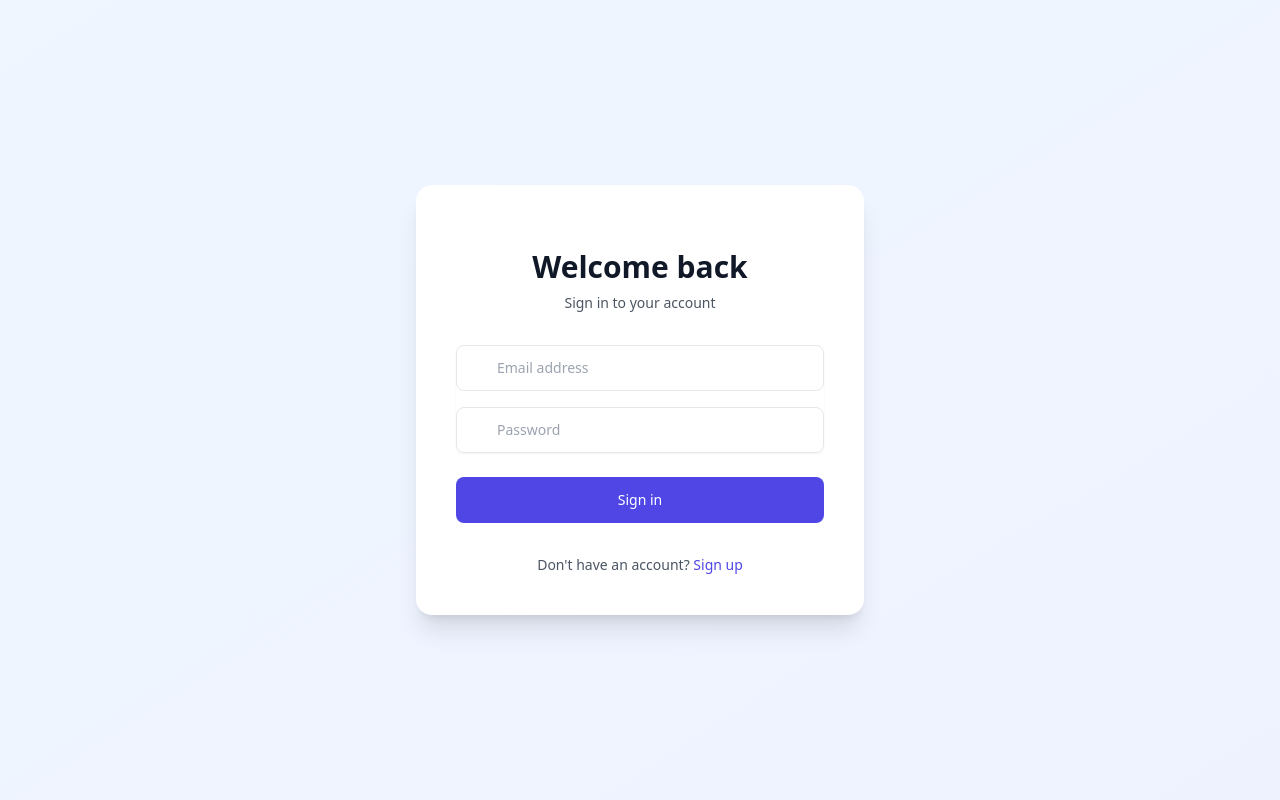
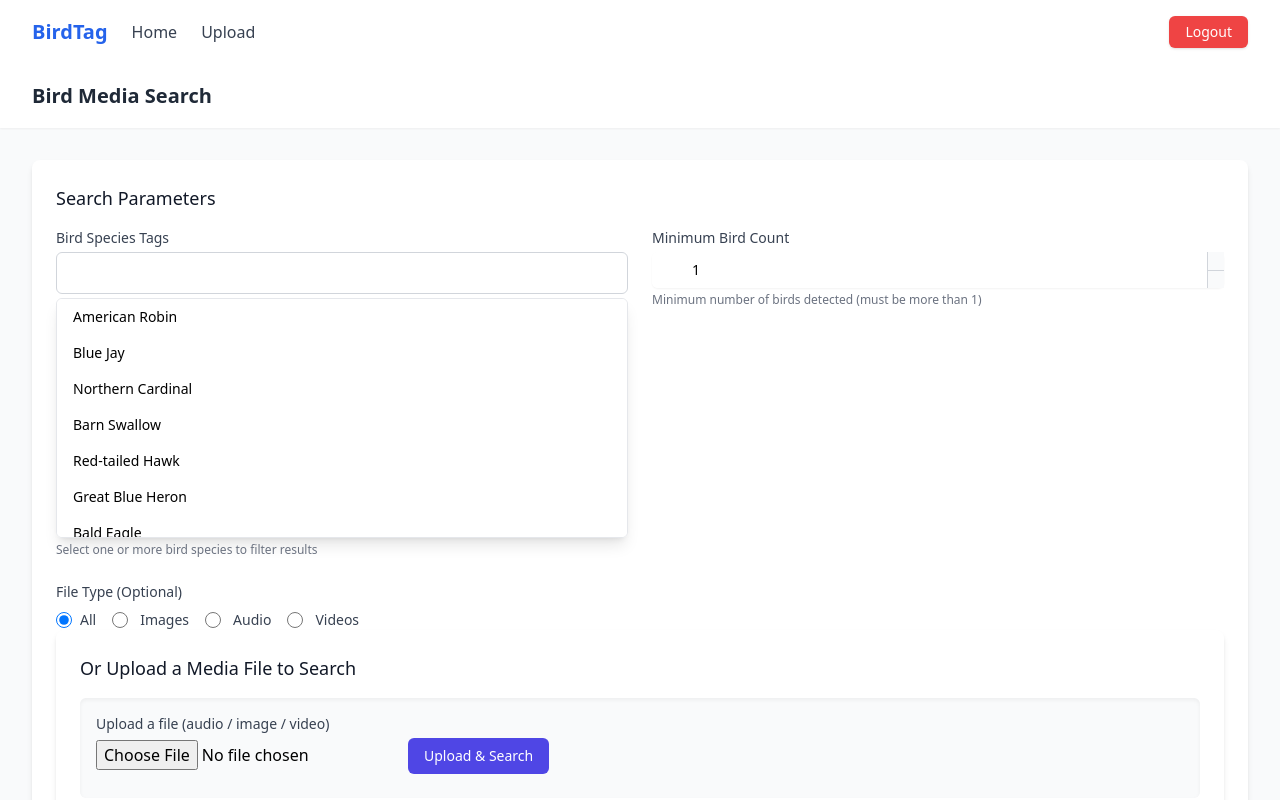
Before and after one commit to YanuoZhang/BirdTag, a React (Vite) app in the folder birdtag-ui/: page / in a window 1280 px wide. Before the commit this address led to /login. Shown: the top 800 px of the page. Built offline with nearby package versions, Linux system fonts and the light colour scheme; what react-oidc-context would draw is missing.

Commit message:
add upload

```diff
--- a/birdtag-ui/src/pages/ConfirmSignup.tsx
+++ b/birdtag-ui/src/pages/ConfirmSignup.tsx
@@ -73,7 +73,7 @@ const ConfirmSignup = () => {
           Confirm Your Account
         </h2>
         <p className="mt-2 text-center text-sm text-gray-600">
-          We’ve sent a code to <span className="font-medium">{email}</span>
+          We have sent a code to <span className="font-medium">{email}</span>
         </p>
       </div>
 
@@ -129,7 +129,7 @@ const ConfirmSignup = () => {
           </form>
 
           <div className="mt-6 text-center text-sm text-gray-600">
-            Didn’t receive the code? <span className="text-blue-600">Check your spam folder</span> or{" "}
+            Didnt receive the code? <span className="text-blue-600">Check your spam folder</span> or{" "}
             <button className="underline text-blue-600">resend</button> (optional)
           </div>
         </div>
--- a/birdtag-ui/src/pages/Home.tsx
+++ b/birdtag-ui/src/pages/Home.tsx
@@ -11,11 +11,8 @@ const Home = () => {
     const token = localStorage.getItem("idToken");
     if (token) {
       setIsAuthenticated(true);
-    } else {
-      navigate("/login");
     }
   }, []);
-
 
   const [isLoading, setIsLoading] = useState(false);
   const [viewMode, setViewMode] = useState<"grid" | "list">("grid");
@@ -242,31 +239,6 @@ const Home = () => {
             <h1 className="text-xl font-semibold text-gray-800">
               Bird Media Search
             </h1>
-          </div>
-          <div className="flex items-center space-x-4">
-            {isAuthenticated ? (
-              <>
-                <div className="flex items-center">
-                  <span className="text-sm text-gray-600 mr-2">John Doe</span>
-                  <div className="h-8 w-8 rounded-full bg-indigo-600 flex items-center justify-center text-white">
-                    <i className="fas fa-user text-xs"></i>
-                  </div>
-                </div>
-                <button
-                  className="text-sm text-gray-600 hover:text-gray-900 !rounded-button whitespace-nowrap cursor-pointer"
-                  onClick={() => setIsAuthenticated(false)}
-                >
-                  Log out
-                </button>
-              </>
-            ) : (
-              <button
-                className="px-4 py-2 bg-indigo-600 text-white text-sm font-medium rounded-md hover:bg-indigo-700 !rounded-button whitespace-nowrap cursor-pointer"
-                onClick={() => setIsAuthenticated(true)}
-              >
-                Log in
-              </button>
-            )}
           </div>
         </div>
       </header>
--- a/birdtag-ui/src/pages/Layout.tsx
+++ b/birdtag-ui/src/pages/Layout.tsx
@@ -1,18 +1,50 @@
-// Layout.tsx
-import { Outlet, Link } from 'react-router-dom';
+import { Outlet, Link, useNavigate } from 'react-router-dom';
 
 export default function Layout() {
+  const navigate = useNavigate();
+
+  const handleLogout = () => {
+    localStorage.removeItem("idToken");
+    localStorage.removeItem("accessToken");
+    localStorage.removeItem("refreshToken");
+    navigate("/login");
+  };
+
   return (
-    <div>
-      <nav>
-        <Link to="/">Home</Link> |
-        <Link to="/login">Login</Link>
-         <Link to="/signup">Signup</Link>
-        <Link to="/upload">Upload</Link>
+    <div className="min-h-screen flex flex-col bg-gray-50">
+      {/* Navigation Bar */}
+      <nav className="bg-white shadow-sm">
+        <div className="max-w-7xl mx-auto px-4 sm:px-6 lg:px-8 py-4 flex items-center justify-between">
+          <div className="flex space-x-6 items-center">
+            <span className="text-xl font-bold text-blue-600">BirdTag</span>
+            <Link
+              to="/"
+              className="text-gray-700 hover:text-blue-600 font-medium"
+            >
+              Home
+            </Link>
+            <Link
+              to="/upload"
+              className="text-gray-700 hover:text-blue-600 font-medium"
+            >
+              Upload
+            </Link>
+          </div>
+          <button
+            onClick={handleLogout}
+            className="bg-red-500 hover:bg-red-600 text-white px-4 py-1.5 rounded-md text-sm shadow"
+          >
+            Logout
+          </button>
+        </div>
       </nav>
-      <hr />
 
+      {/* Content Section */}
       <Outlet />
+      {/* Footer */}
+      <footer className="bg-white border-t text-center py-4 text-sm text-gray-500">
+        © 2025 BirdTag. All rights reserved.
+      </footer>
     </div>
   );
 }
--- a/birdtag-ui/src/pages/Upload.tsx
+++ b/birdtag-ui/src/pages/Upload.tsx
@@ -47,26 +47,23 @@ const Upload = () => {
 
         const formData = new FormData();
         formData.append("file", selectedFile);
+        // formData.append("action", "audio");
 
-        // try {
-        // const response = await fetch("/upload", {
-        //     method: "POST",
-        //     body: formData,
-        //     onUploadProgress: (progressEvent) => {
-        //     const progress = Math.round(
-        //         (progressEvent.loaded * 100) / progressEvent.total,
-        //     );
-        //     setUploadProgress(progress);
-        //     },
-        // });
+        try {
+          const response = await fetch("https://8yasbalx94.execute-api.ap-southeast-2.amazonaws.com/prod/analyze-audio", {
+            method: "POST",
+            body: formData,
+          });
 
-        // if (response.ok) {
-        //     const data = await response.json();
-        //     setTags(data.tags);
-        // }
-        // } catch (error) {
-        // console.error("Upload failed:", error);
-        // }
+          if (!response.ok) throw new Error("Upload failed");
+
+          const data = await response.json();
+          console.log("Detected tags:", data.tags);
+          setTags(data.tags || []);
+        } catch (error) {
+          console.error("Upload failed:", error);
+          alert("Failed to upload and analyze file.");
+        }
     };
 
     return (
@@ -94,7 +91,7 @@ const Upload = () => {
             type="file"
             className="hidden"
             onChange={handleFileChange}
-            accept="image/*"
+            accept="image/jpg,video/mp4,audio/wav"
           />
           <i className="fas fa-cloud-upload-alt text-4xl text-gray-400 mb-4"></i>
           <p className="text-gray-600">
```
